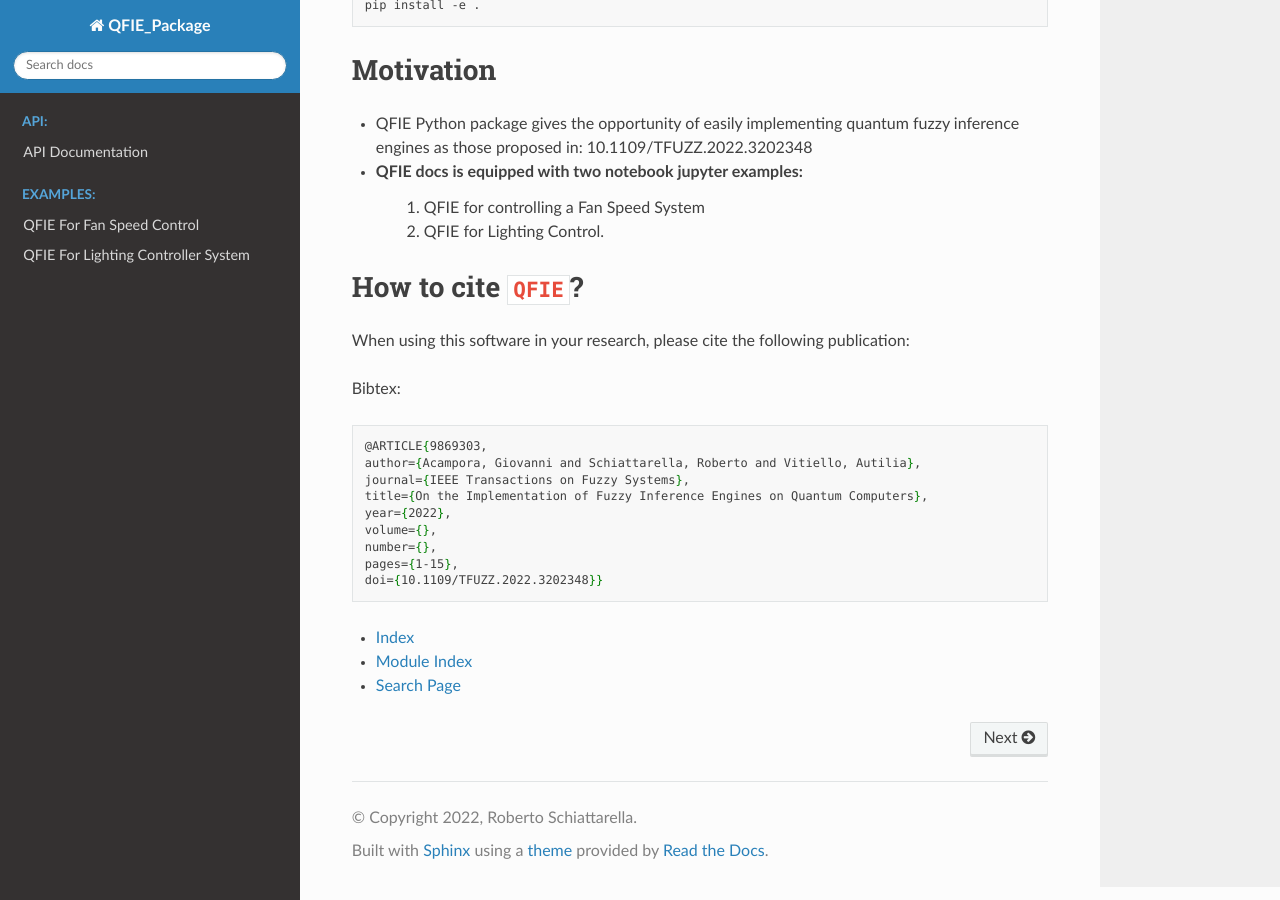
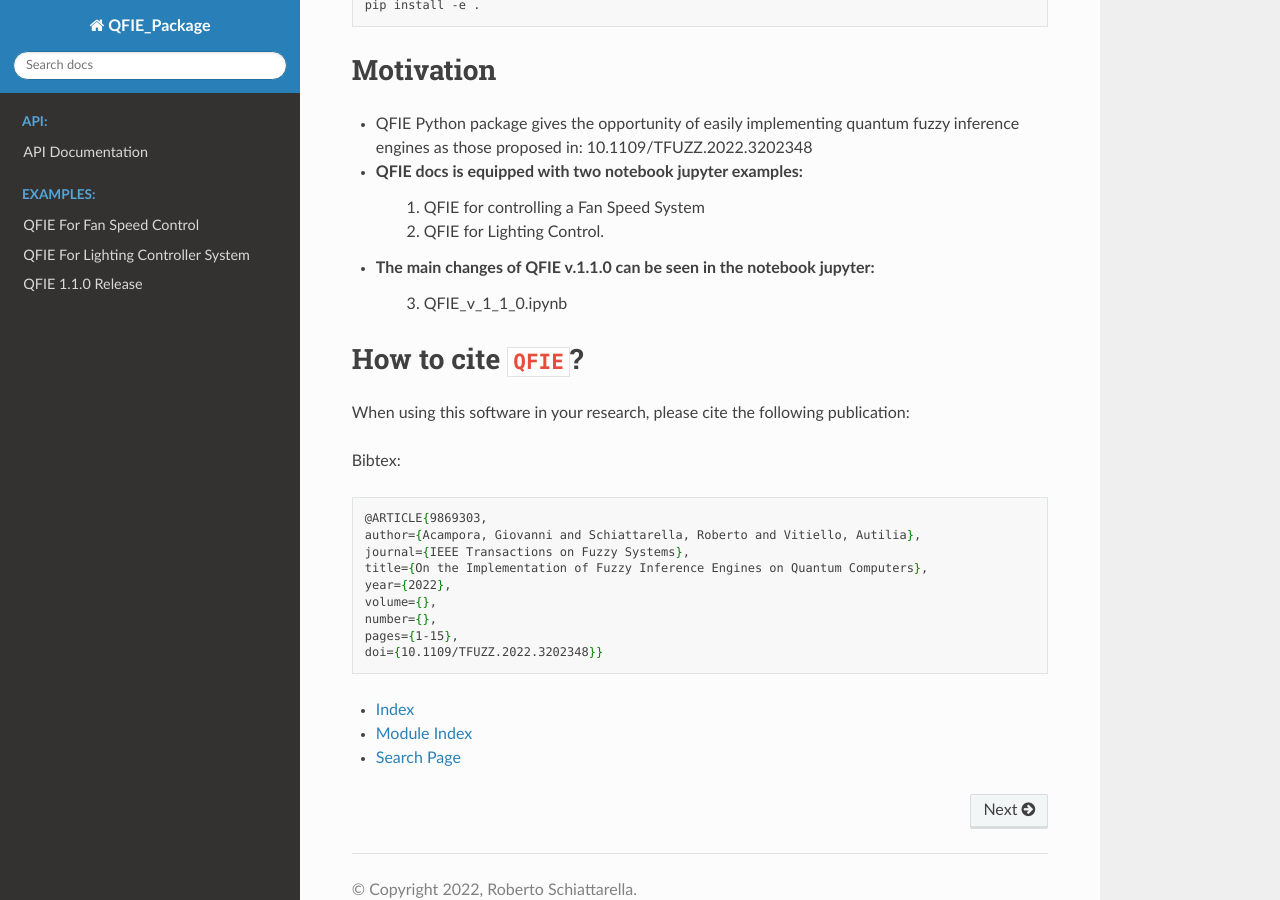
Before and after one commit to Quasar-UniNA/QFIE, a Sphinx documentation site: the page built from docs/source/index.rst, in a window 1280 px wide and 900 px high, scrolled down 594 px. Built offline with Sphinx 7.4.7 and the Read the Docs theme 2.0.0, drawn with Linux system fonts in a browser that asks for light colours.

Commit message:
Adding Tutorials

```diff
--- a/docs/source/index.rst
+++ b/docs/source/index.rst
@@ -33,6 +33,9 @@ Motivation
     1. QFIE for controlling a Fan Speed System
     2. QFIE for Lighting Control.
 
+- The main changes of QFIE v.1.1.0 can be seen in the notebook jupyter:
+    3. QFIE_v_1_1_0.ipynb
+
 How to cite ``QFIE``?
 =============================
 
@@ -64,6 +67,7 @@ Bibtex:
 
    Fan_Speed_Control
    Lighting_Control
+   QFIE_v_1_1_0
 
 
 Indices and tables
```
Also changed, not shown: docs/source/QFIE_v_1_1_0.ipynb.
